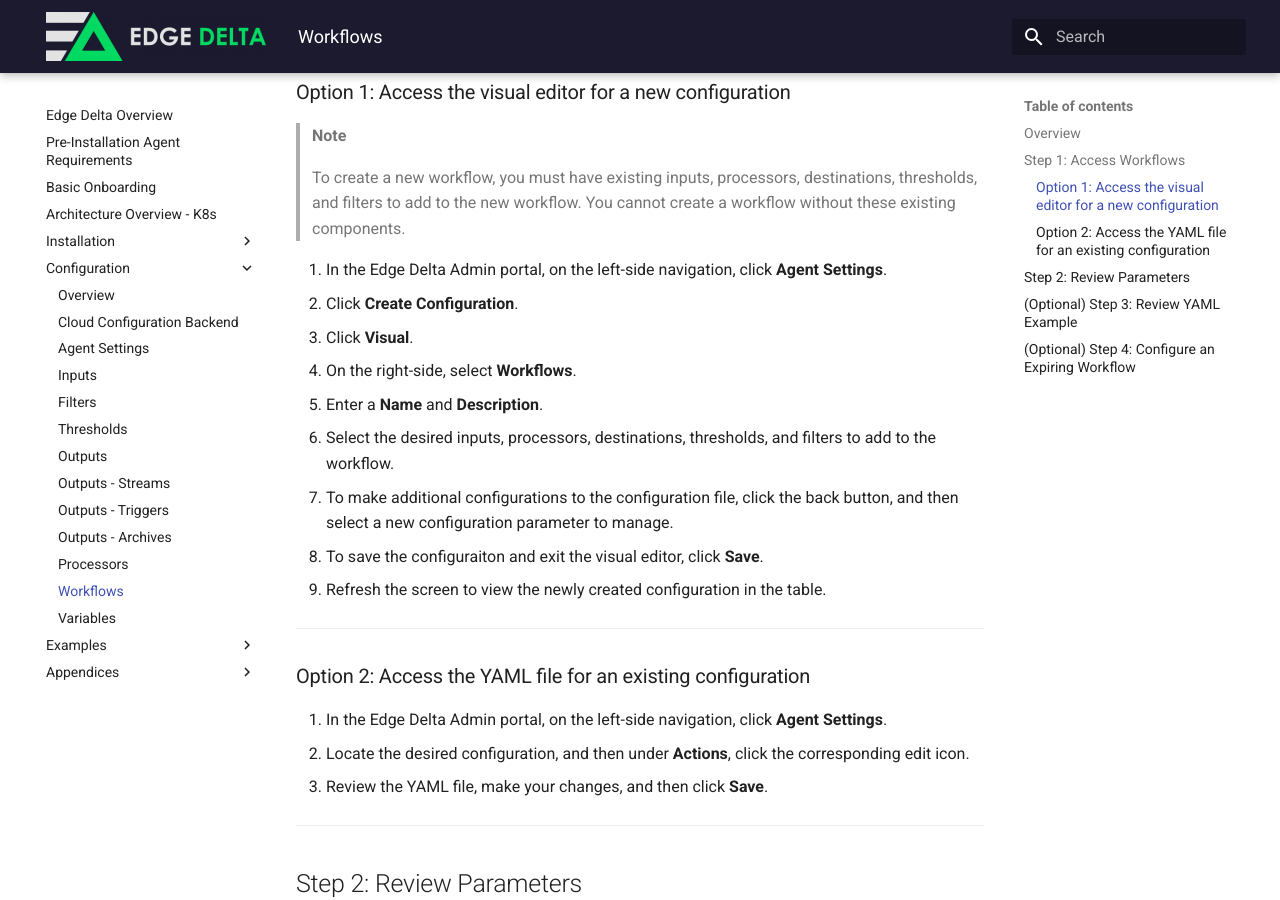
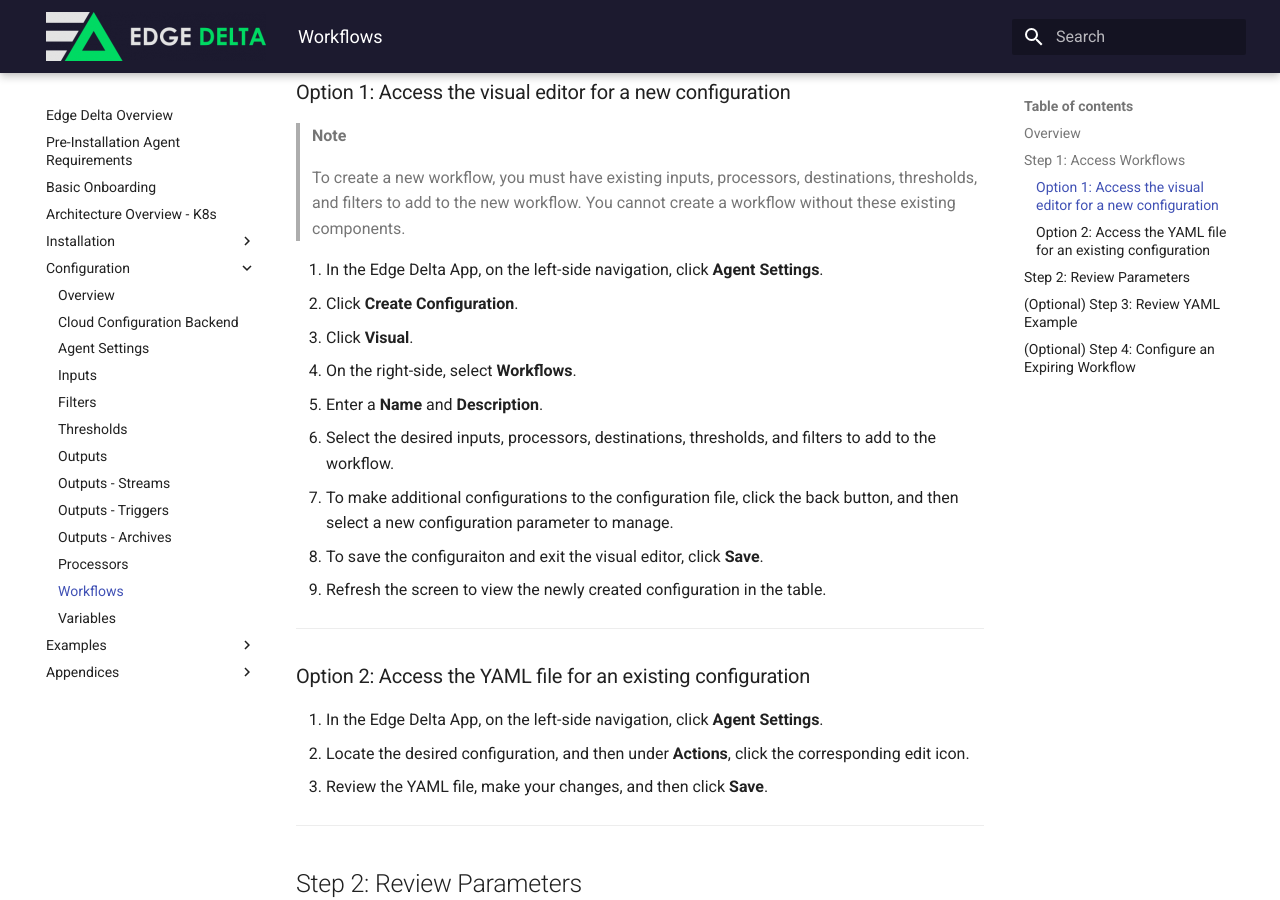
Before and after one commit to edgedelta/docs, an MkDocs documentation site: the page built from docs/configuration/workflows.md, in a window 1280 px wide and 900 px high, scrolled down 867 px. Built offline with MkDocs 1.6.1 and Material for MkDocs 9.7.7, drawn with Linux system fonts in a browser that asks for light colours.

Commit message:
Update workflows.md

```diff
--- a/docs/configuration/workflows.md
+++ b/docs/configuration/workflows.md
@@ -37,7 +37,7 @@ At a high level, there are 2 ways to manage **Workflows**:
 >
 > To create a new workflow, you must have existing inputs, processors, destinations, thresholds, and filters to add to the new workflow. You cannot create a workflow without these existing components.
 
-1. In the Edge Delta Admin portal, on the left-side navigation, click **Agent Settings**.
+1. In the Edge Delta App, on the left-side navigation, click **Agent Settings**.
 2. Click **Create Configuration**.
 3. Click **Visual**.
 4. On the right-side, select **Workflows**.
@@ -51,7 +51,7 @@ At a high level, there are 2 ways to manage **Workflows**:
 
 ### Option 2: Access the YAML file for an existing configuration
 
-1. In the Edge Delta Admin portal, on the left-side navigation, click **Agent Settings**.
+1. In the Edge Delta App, on the left-side navigation, click **Agent Settings**.
 2. Locate the desired configuration, and then under **Actions**, click the corresponding edit icon.
 3. Review the YAML file, make your changes, and then click **Save**.
 
```
